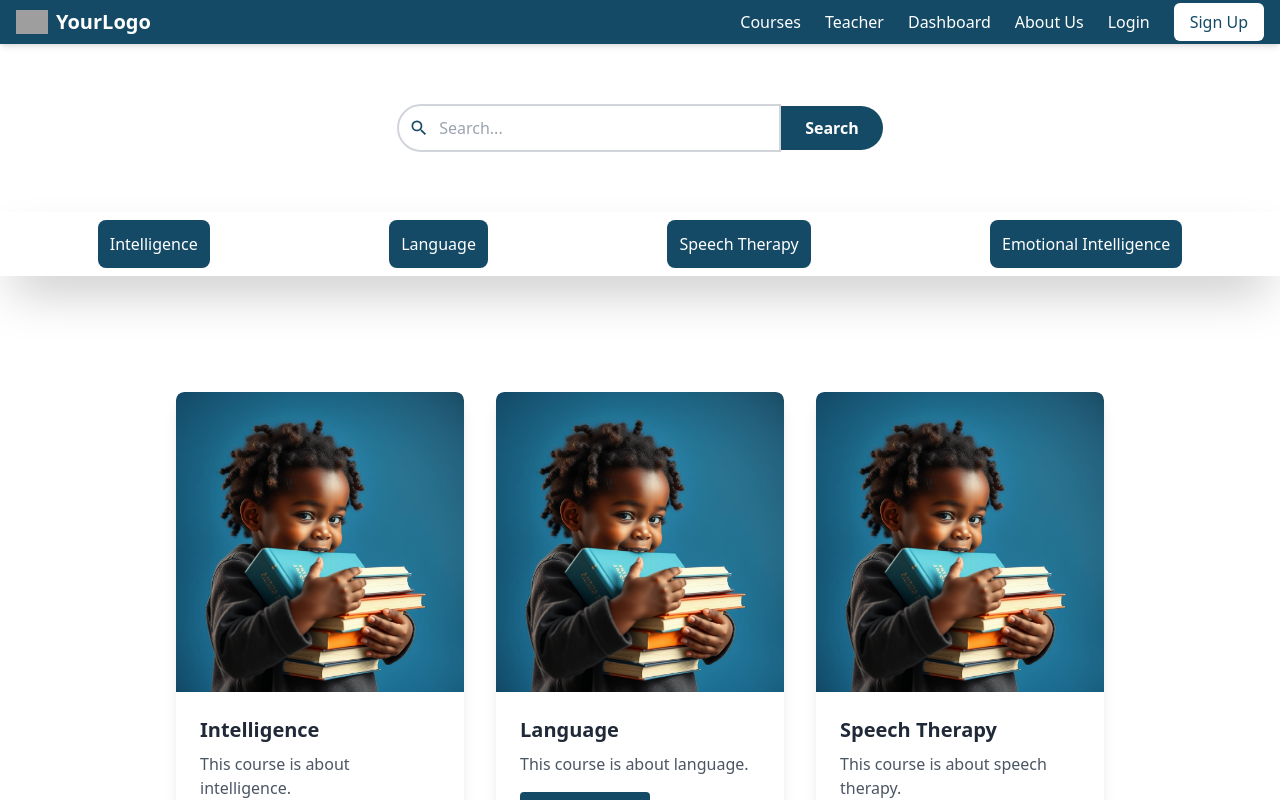
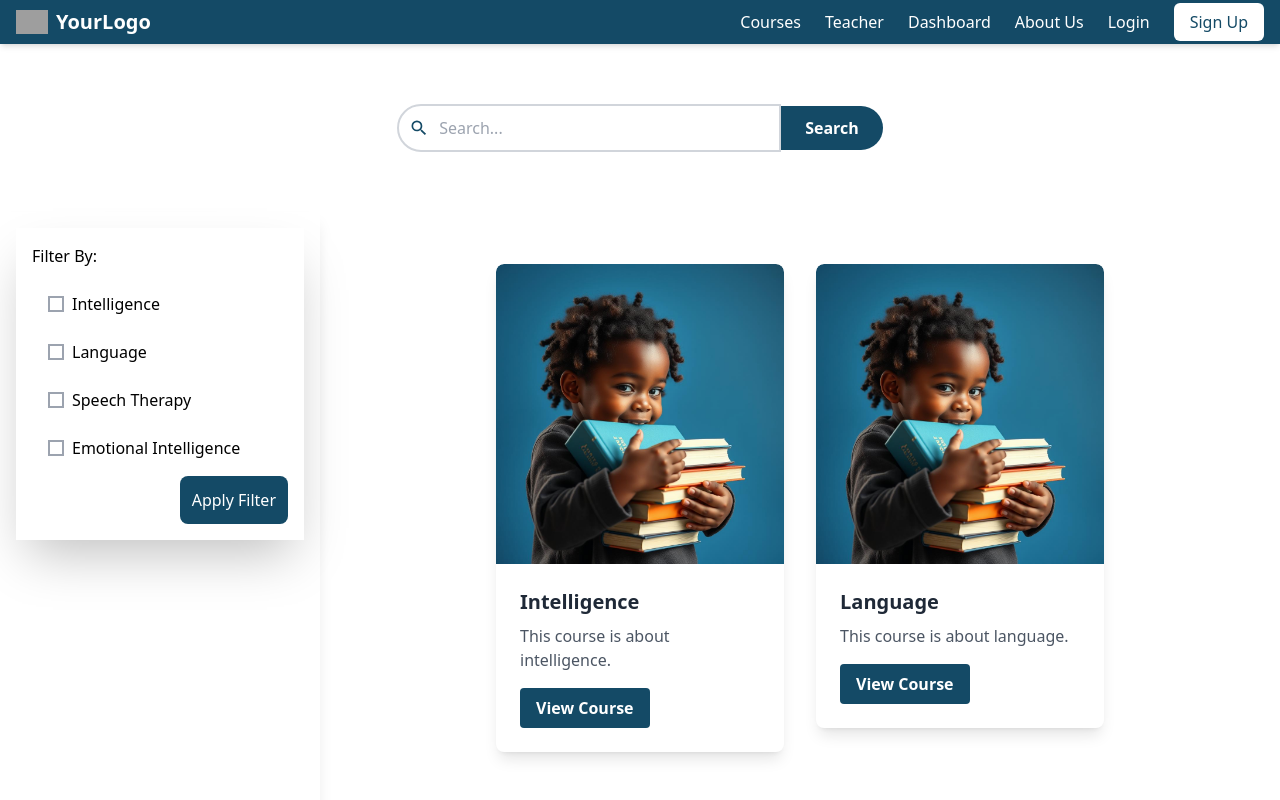
Before and after one commit to Bz14/Unique-Minds-E-learning, a Next.js app in the folder Frontend/unique-minds/: page /courses in a window 1280 px wide. Shown: the top 800 px of the page. Built offline with nearby package versions, Linux system fonts and the light colour scheme; grey boxes are pictures that could not be loaded.

Commit message:
Filter section layout updated.

```diff
--- a/Frontend/unique-minds/src/app/components/UI/filter_bar.tsx
+++ b/Frontend/unique-minds/src/app/components/UI/filter_bar.tsx
@@ -1,19 +1,90 @@
-import React from "react";
+import React, { useState } from "react";
 
 const FilterBar = () => {
+  const [selectedFilters, setSelectedFilters] = useState({
+    intelligence: false,
+    language: false,
+    speechTherapy: false,
+    emotionalIntelligence: false,
+  });
+
+  interface Filters {
+    intelligence: boolean;
+    language: boolean;
+    speechTherapy: boolean;
+    emotionalIntelligence: boolean;
+  }
+
+  interface CheckboxChangeEvent {
+    target: {
+      name: string;
+      checked: boolean;
+    };
+  }
+
+  const handleCheckboxChange = (event: CheckboxChangeEvent) => {
+    const { name, checked } = event.target;
+    setSelectedFilters((prevState: Filters) => ({
+      ...prevState,
+      [name]: checked,
+    }));
+  };
+
+  const handleApplyFilters = () => {
+    // Logic for applying the filters (e.g., fetch data or update UI)
+    console.log("Filters applied:", selectedFilters);
+  };
+
   return (
-    <div className="flex flex-row align-middle justify-around shadow-2xl bg-white p-2">
-      <button className="bg-customBlue text-white p-3 hover:bg-gray-500 rounded-lg">
-        Intelligence
-      </button>
-      <button className="bg-customBlue text-white p-3 hover:bg-gray-500 rounded-lg">
-        Language
-      </button>
-      <button className="bg-customBlue text-white p-3 hover:bg-gray-500 rounded-lg">
-        Speech Therapy
-      </button>
-      <button className="bg-customBlue text-white p-3 hover:bg-gray-500 rounded-lg">
-        Emotional Intelligence
+    <div className="flex flex-col items-start shadow-2xl bg-white p-4">
+      <div className="flex flex-col space-x-4 mb-4 gap-6">
+        <h3>Filter By:</h3>
+        <label className="flex items-center space-x-2">
+          <input
+            type="checkbox"
+            name="intelligence"
+            checked={selectedFilters.intelligence}
+            onChange={handleCheckboxChange}
+            className="appearance-none h-4 w-4 border-2 border-gray-400  checked:bg-customBlue checked:border-gray-400 focus:ring-1 focus:ring-customBlue"
+          />
+          <span>Intelligence</span>
+        </label>
+        <label className="flex items-center space-x-2">
+          <input
+            type="checkbox"
+            name="language"
+            checked={selectedFilters.language}
+            onChange={handleCheckboxChange}
+            className="appearance-none h-4 w-4 border-2 border-gray-400  checked:bg-customBlue checked:border-gray-400 focus:ring-1 focus:ring-customBlue"
+          />
+          <span>Language</span>
+        </label>
+        <label className="flex items-center space-x-2">
+          <input
+            type="checkbox"
+            name="speechTherapy"
+            checked={selectedFilters.speechTherapy}
+            onChange={handleCheckboxChange}
+            className="appearance-none h-4 w-4 border-2 border-gray-400  checked:bg-customBlue checked:border-gray-400 focus:ring-1 focus:ring-customBlue"
+          />
+          <span>Speech Therapy</span>
+        </label>
+        <label className="flex items-center space-x-2">
+          <input
+            type="checkbox"
+            name="emotionalIntelligence"
+            checked={selectedFilters.emotionalIntelligence}
+            onChange={handleCheckboxChange}
+            className="appearance-none h-4 w-4 border-2 border-gray-400  checked:bg-customBlue checked:border-gray-400 focus:ring-1 focus:ring-customBlue"
+          />
+          <span>Emotional Intelligence</span>
+        </label>
+      </div>
+      <button
+        onClick={handleApplyFilters}
+        className="bg-customBlue text-white p-3 hover:bg-gray-500 rounded-lg ml-auto"
+      >
+        Apply Filter
       </button>
     </div>
   );
--- a/Frontend/unique-minds/src/app/courses/page.tsx
+++ b/Frontend/unique-minds/src/app/courses/page.tsx
@@ -1,3 +1,4 @@
+"use client";
 import SearchBar from "../components/UI/search_bar";
 import FilterBar from "../components/UI/filter_bar";
 import img from "../assets/img3.jpg";
@@ -92,10 +93,12 @@ const Courses = () => {
       <div className="mt-10">
         <SearchBar />
       </div>
-      <div className="mt-10">
+      <div className="flex flex-row">
+        <div className="w-1/4 mt-10 sticky top-0 h-screen bg-white p-4 shadow-lg">
           <FilterBar />
         </div>
-      <div className="m-10 flex flex-row flex-wrap justify-center p-10">
+        <div className="w-3/4 mt-10 p-4 overflow-y-auto">
+          <div className="flex flex-row flex-wrap justify-center">
             {courses.map((course) => (
               <div key={course.id} className="w-72 mx-4 my-4">
                 <Course course={course} />
@@ -103,6 +106,8 @@ const Courses = () => {
             ))}
           </div>
         </div>
+      </div>
+    </div>
   );
 };
 
```
Lines whose indentation alone changed are shown as unchanged.
